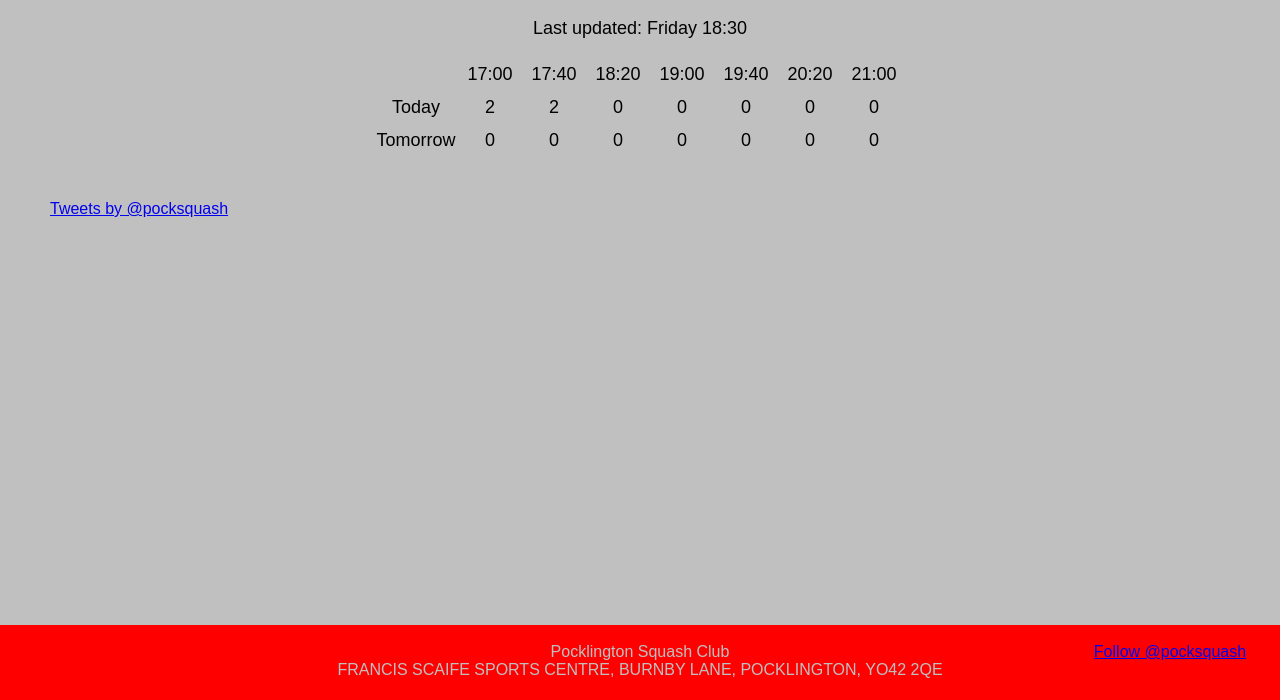
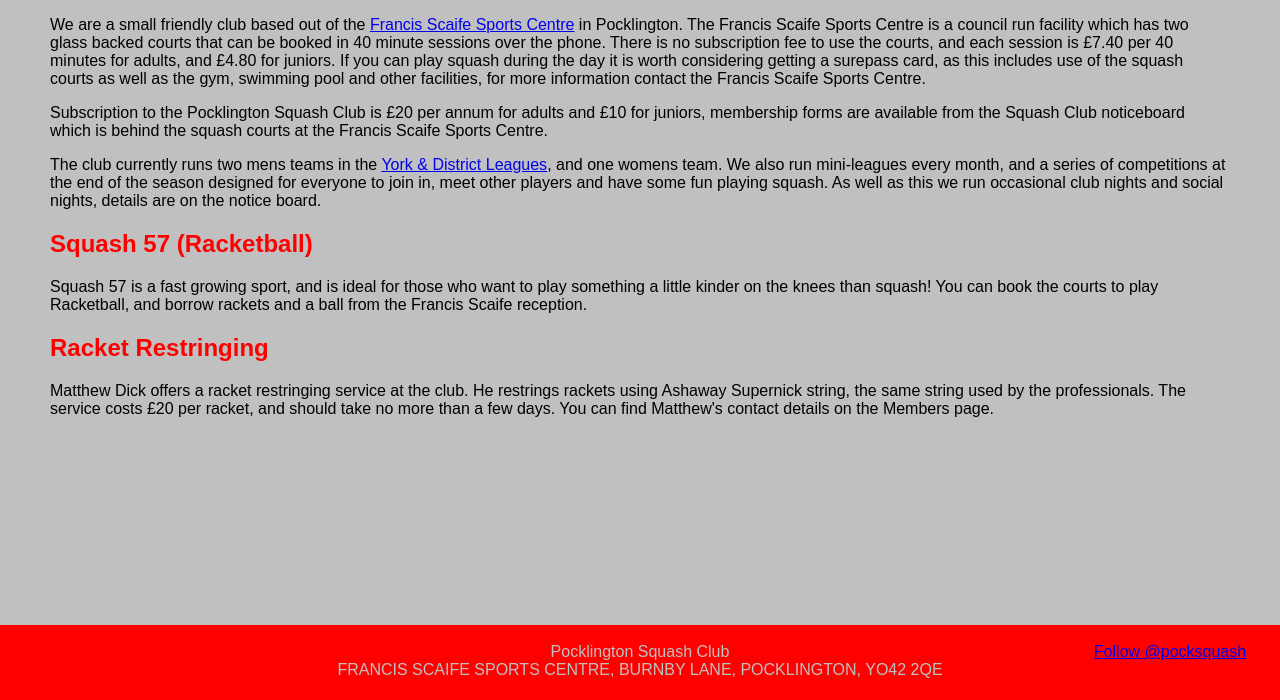
Before and after one commit to alastaid/pocksquash, a PHP site: page /phpmail/home.php in a window 1280 px wide. Shown: the part 100-800 px from the top of the page. Run offline with PHP 8.4, Linux system fonts and the light colour scheme; some libraries are stand-ins or nearby versions.

Commit message:
changed home/about

```diff
--- a/home.php
+++ b/home.php
@@ -1,30 +1,52 @@
-<?php
-	session_start();
-?>
 <!DOCTYPE html PUBLIC "-//W3C//DTD XHTML 1.0 Transitional//EN" "http://www.w3.org/TR/xhtml1/DTD/xhtml1-transitional.dtd">
 <html xmlns="http://www.w3.org/1999/xhtml">
 
 <head>
-<meta content="text/html; charset=utf-8" http-equiv="Content-Type" />
-<title>Pocklington Squash Club</title>
 <meta content="Pocklington, Squash, Sports" name="keywords" />
 <link rel="stylesheet" type="text/css" href="CSS/psmain.css" />
+<meta content="text/html; charset=utf-8" http-equiv="Content-Type" />
+<title>About</title>
+</head>
 
-</head>
-	<body>
-		<?php include ("headerbanner.php")?>
+<body>
+<?php
+include ("headerbanner.php")
+?>
 
-		<div class="body row scroll-y" align="center" id="MainBody" >
-		<iframe src="courts.html" height="200" width="100%" style="overflow:hidden" marginheight="0" marginwidth="0" frameborder="0"></iframe>
-		<a class="twitter-timeline"  width="300" height="500" href="https://twitter.com/pocksquash"  data-widget-id="419907129563041792">Tweets by @pocksquash</a>
-    	<script>!function(d,s,id){var js,fjs=d.getElementsByTagName(s)[0],p=/^http:/.test(d.location)?'http':'https';if(!d.getElementById(id)){js=d.createElement(s);js.id=id;js.src=p+"://platform.twitter.com/widgets.js";fjs.parentNode.insertBefore(js,fjs);}}(document,"script","twitter-wjs");</script>
-		</br>
-		</br>
+<div class="body row scroll-y" align="center" id="MainBody" >
+<p>
+
+</p>
+<p>
+We are a small friendly club based out of the <a href="http://www.francisscaifesportscentre.co.uk/">Francis Scaife Sports Centre</a> in Pocklington.   The Francis Scaife Sports Centre is a
+council run facility which has two glass backed courts that can be booked in 40 minute sessions over the phone.
+There is no subscription fee to use the courts, and each session is £7.40 per 40
+minutes for adults, and £4.80 for juniors. If you can play squash during the day it is worth considering getting a
+surepass card, as this includes use of the squash courts as well as the gym,
+swimming pool and other facilities, for more information contact the Francis
+Scaife Sports Centre.</p>
+<p>
+Subscription to the Pocklington Squash Club is &pound;20 per annum for adults and &pound;10 for juniors,
+ membership forms are available from the Squash Club noticeboard which is behind the squash courts at the Francis Scaife Sports Centre.
+</p>
+<p>
+The club currently runs two mens teams in the <a href="http://yorkshiresquash.countyleagues.co.uk/">York & District Leagues</a>, and one womens team.  We also run mini-leagues every month,
+and a series of competitions at the end of the season designed for everyone to join in,  meet other players and have some fun playing
+squash.  As well as this we run occasional club nights and social nights, details are on the notice board.
+</p>
+<h2>Squash 57 (Racketball)</h2>
+<p>Squash 57 is a fast growing sport, and is ideal for those who want to play something a little
+kinder on the knees than squash! You can book the courts to play Racketball, and borrow rackets and
+a ball from the Francis Scaife reception.  </p>
+<h2>Racket Restringing</h2>
+<p>Matthew Dick offers a racket restringing service at the club. He restrings rackets using Ashaway Supernick string, the same string
+used by the professionals. The service costs £20 per racket, and should take no more than a few days. You can find Matthew's contact
+details on the Members page.</p>
+
+</div>
+<?php include ("footer.php")?>
 
 
+</body>
 
-
-		</div>
-		<?php include ("footer.php")?>
-	</body>
 </html>
```
Also changed, not shown: about.php (deleted, +0 -52 lines), 1 other file.
